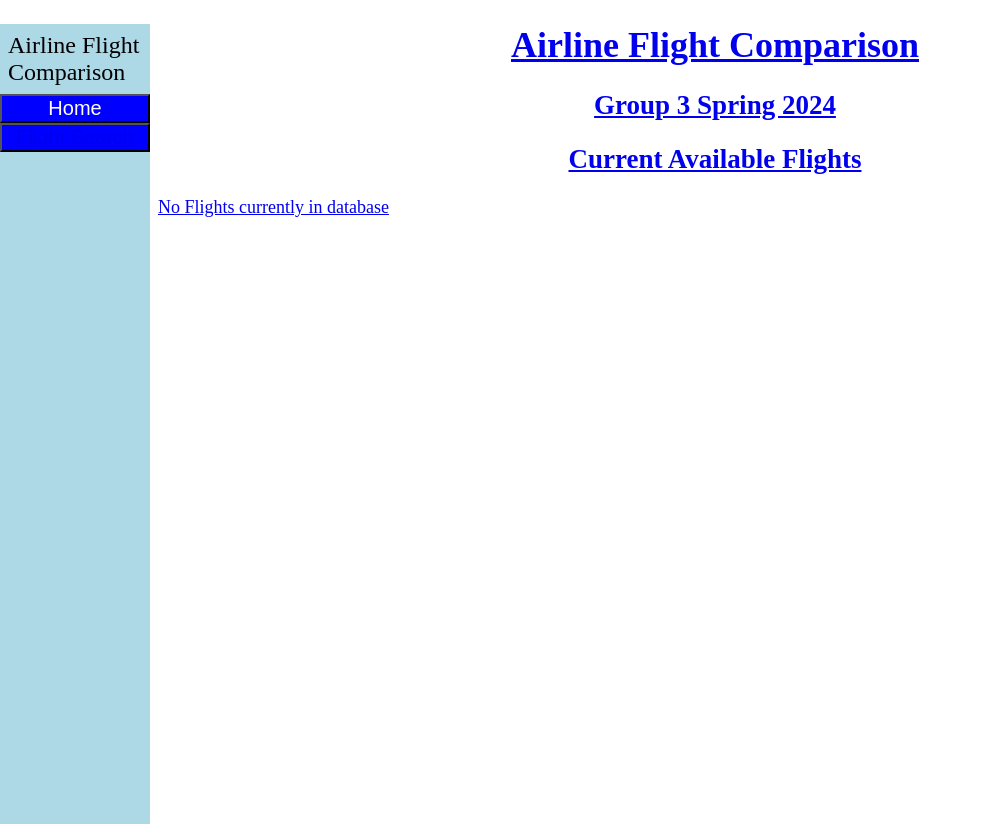
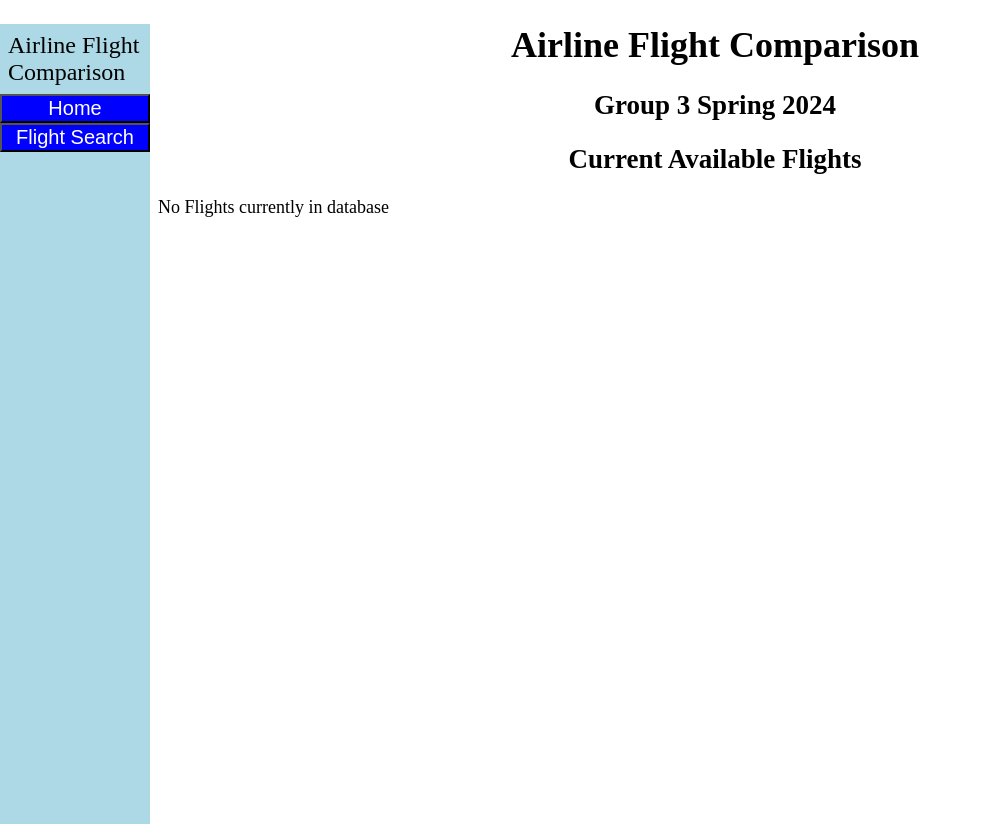
Before and after one commit to UCCS-CS4300-5300/group3-spring2024, a Django app: page / in a window 1280 px wide. Shown: the whole page, without its empty margins (0-982 px from the left). Run offline with Django 5.2, Linux system fonts and the light colour scheme; data that the repository does not hold is empty.

Commit message:
fixed missing /a in home.html

```diff
--- a/flightcomparison/templates/home.html
+++ b/flightcomparison/templates/home.html
@@ -56,7 +56,7 @@
 <div class ="sidebar">
     <div>Airline Flight Comparison</div>
     <button class="button side-button"><a href="{% url 'home'%}"></a>Home</button>
-    <button class="button side-button"><a href="{% url 'flight_search'%}">Flight Search</button>
+    <button class="button side-button"><a href="{% url 'flight_search'%}"></a>Flight Search</button>
 </div>
 <!-- PAGE HEADER -->
 <div class="container" style="text-align:center">
```
